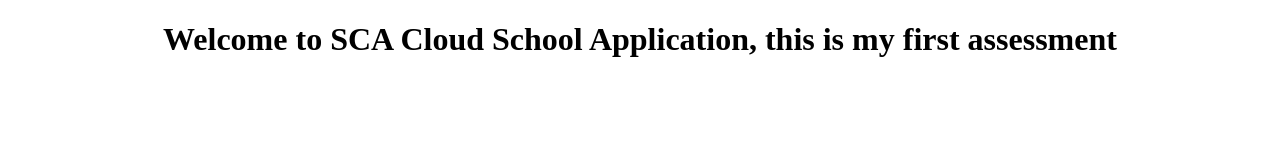
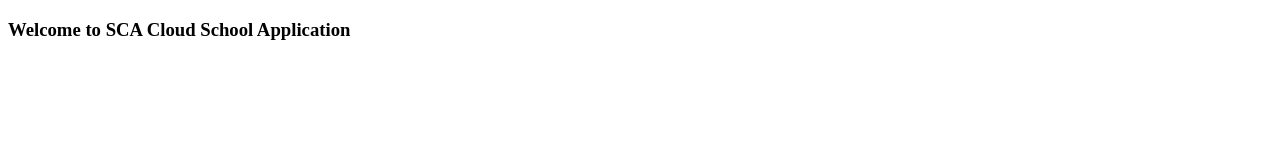
Before and after one commit to OluwmayowaF/SCA-Cloud-School-Application, a plain HTML site: page docker/index.html in a window 1280 px wide. Drawn offline with Linux system fonts and the light colour scheme.

Commit message:
(Feauture) Created HTML index page and docker file

```diff
--- a/docker/index.html
+++ b/docker/index.html
@@ -5,13 +5,11 @@
     <meta charset="UTF-8">
     <meta http-equiv="X-UA-Compatible" content="IE=edge">
     <meta name="viewport" content="width=device-width, initial-scale=1.0">
-    <title>SCA APPLICATION</title>
+    <title>Document</title>
 </head>
 
 <body>
-    <h1 style="text-align:center">
-        Welcome to SCA Cloud School Application, this is my first assessment
-    </h1>
+    <h3>Welcome to SCA Cloud School Application</h3>
 
 </body>
 
```
Also changed, not shown: 1 other file.
